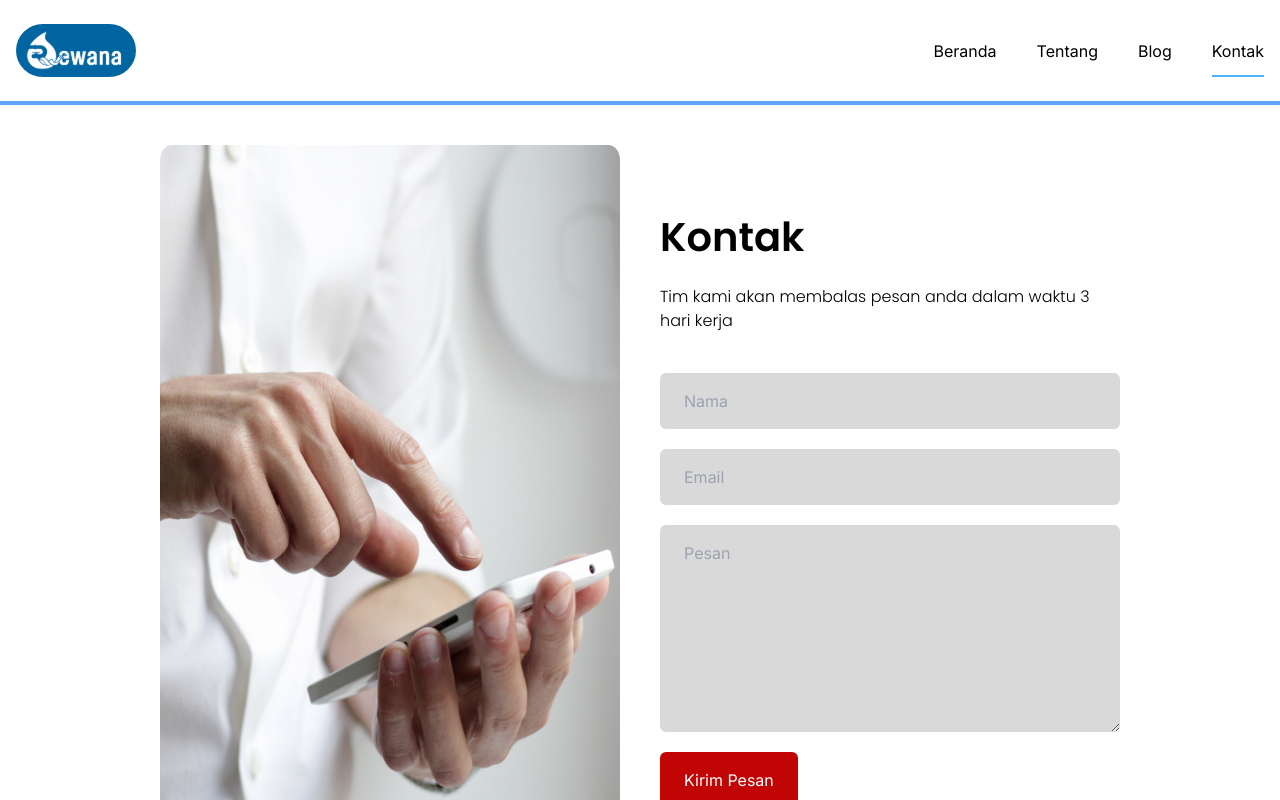
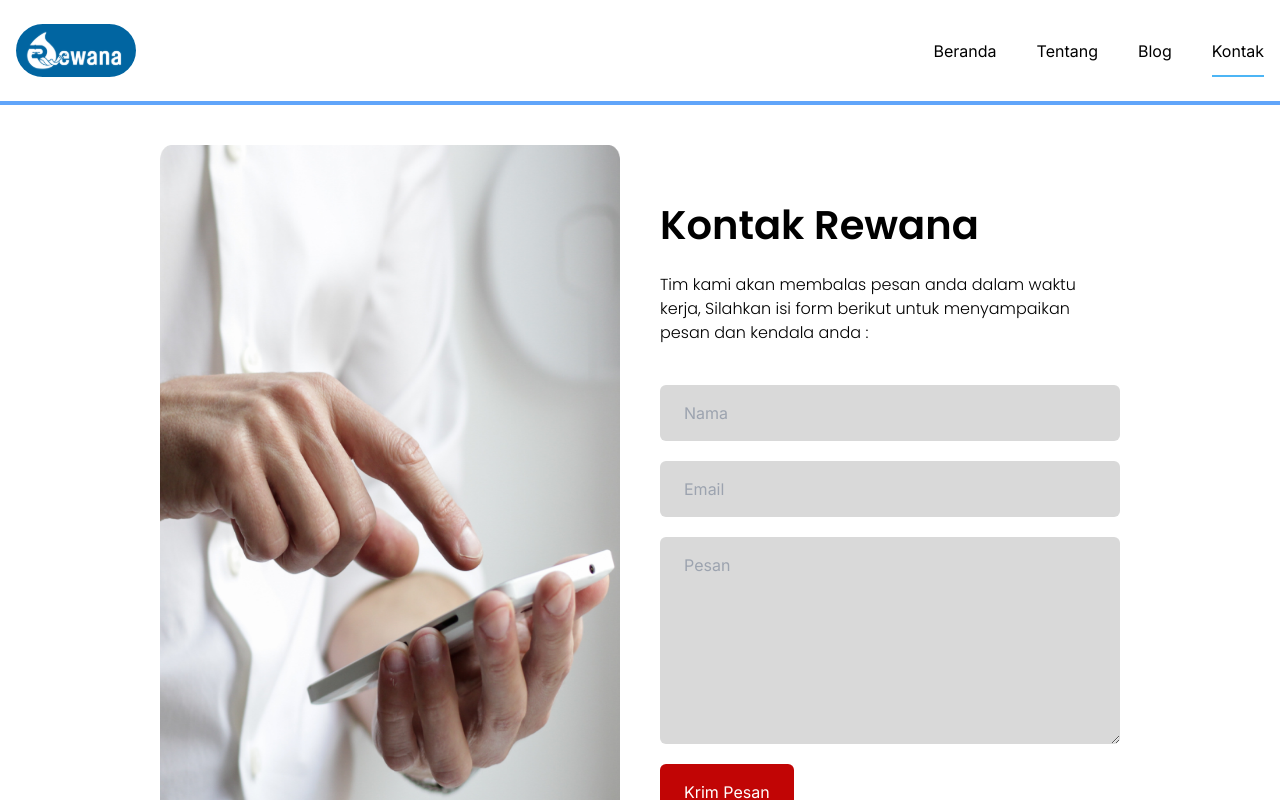
Before and after one commit to pandudwinugraha/https---github.com-pandudwinugraha-rewana_portofolio, a Next.js app: page /Kontak in a window 1280 px wide. Shown: the top 800 px of the page. Built offline with nearby package versions, Linux system fonts and the light colour scheme.

Commit message:
gasin 90% udahh

```diff
--- a/app/Kontak/page.jsx
+++ b/app/Kontak/page.jsx
@@ -1,32 +1,102 @@
-import React from "react";
+"use client";
+import React, { useRef, useState } from "react";
 import Image from "next/image";
-import { Poppins } from "next/font/google";
+import { Meera_Inimai, Poppins } from "next/font/google";
+import emailjs from "@emailjs/browser";
 
 const poppins = Poppins({ subsets: ["latin"], weight: "600" });
 const poppinsLight = Poppins({ subsets: ["latin"], weight: "300" });
 const Kontak = () => {
+  const formRef = useRef();
+  const [message, setMessage] = useState("");
+  const [loading, setLoading] = useState(false)
+  const [inputVal, setInputVal] = useState({
+    nama: "",
+    email: "",
+    pesan: "",
+  });
+  const handleSubmit = (e) => {
+    e.preventDefault();
+    setLoading(true)
+    emailjs
+      .sendForm(
+        process.env.SERVICE_ID,
+        process.env.TEMPLATE_ID,
+        formRef.current,
+        process.env.PUBLIC_KEY
+      )
+      .then(
+        (result) => {
+          if (result.text == "OK") {
+            setMessage("Pesan berhasil dikirim!");
+            setInputVal({ ...inputVal, nama: "", email: "", pesan: "" });
+            setLoading(false)
+            setTimeout(() => {
+              setMessage ("");
+            }, 3000);
+          }
+        },
+        (error) => {
+          console.log(error.text);
+        }
+      );
+  };
   return (
-    <div className="container mx-auto my-10 px- xl:px-40">
+    <div className="container mx-auto my-10 px-6 xl:px-40">
       <div className="flex gap-10 items-center">
         <div className="hidden lg:block flex-1 w-full h-[728px] relative">
-          <Image src={"/kontak.png"} alt="kontak" fill={true}/>
+          <Image src={"/kontak.png"} alt="kontak" fill={true} sizes="100%" />
         </div>
-        <div className= "flex-1">
-          <h2 className={`title-section mb-5 !text-left ${poppins.className}`}>Kontak</h2>
-          <p className={`${poppinsLight.className}`}>Tim kami akan membalas pesan anda dalam waktu 3 hari kerja</p>
-          <form className="mt-10 flex flex-col gap-5">
+        <div className="flex-1">
+          <h2 className={`title-section mb-5 !text-left ${poppins.className}`}>
+            Kontak Rewana
+          </h2>
+          <p className={`${poppinsLight.className}`}>
+          Tim kami akan membalas pesan anda dalam waktu kerja,
+          Silahkan isi form berikut untuk menyampaikan pesan dan kendala anda :
+          </p>
+          <form
+            ref={formRef}
+            onSubmit={handleSubmit}
+            className="mt-10 flex flex-col gap-5"
+          >
             <input
               type="text"
+              name="nama"
               placeholder="Nama"
               className="px-6 w-full py-4 rounded-md outline-none text-black bg-[#D9D9D9]"
+              value={inputVal.nama}
+              onChange={(e) =>
+                setInputVal({ ...inputVal, nama: e.target.value })
+              }
             />
             <input
               type="Email"
+              name="email"
               placeholder="Email"
               className="w-full px-6 py-4 rounded-md outline-none text-black bg-[#D9D9D9]"
+              value={inputVal.email}
+              onChange={(e) =>
+                setInputVal({ ...inputVal, email: e.target.value })
+              }
             />
-            <textarea placeholder="Pesan" className="w-full h-[207px] rounded-md outline-none px-6 py-4 text-black bg-[#D9D9D9]"></textarea>
-            <button className="px-6 py-4 rounded-md text-white bg-[#C10505] max-w-max">Kirim Pesan</button>
+            <textarea
+              name="pesan"
+              placeholder="Pesan"
+              className="w-full h-[207px] rounded-md outline-none px-6 py-4 text-black bg-[#D9D9D9]"
+              value={inputVal.pesan}
+              onChange={(e) =>
+                setInputVal({ ...inputVal, pesan: e.target.value })
+              }
+            ></textarea>
+            <button className="px-6 py-4 rounded-md text-white bg-[#C10505] max-w-max">
+              {loading ? "Processing..." : "Krim Pesan"}
+            </button>
+            {message && (
+              <div className="p-5 bg-green-500 text-center text-white rounded-md">
+                {message}
+              </div>
+            )}
           </form>
         </div>
       </div>
--- a/next.config.mjs
+++ b/next.config.mjs
@@ -1,4 +1,10 @@
 /** @type {import('next').NextConfig} */
-const nextConfig = {};
+const nextConfig = {
+  env: {
+    SERVICE_ID: "service_1xs0718",
+    PUBLIC_KEY: "wQNhthxHPe-S6gRx5",
+    TEMPLATE_ID: "template_zv1ahz7",
+  },
+};
 
 export default nextConfig;
--- a/package.json
+++ b/package.json
@@ -9,6 +9,7 @@
     "lint": "next lint"
   },
   "dependencies": {
+    "@emailjs/browser": "^4.1.0",
     "next": "14.1.0",
     "poppins": "^0.1.1",
     "react": "^18",
```
Also changed, not shown: 2 other files (tests, documents, lock files or other folders). Lines whose indentation alone changed are shown as unchanged.
